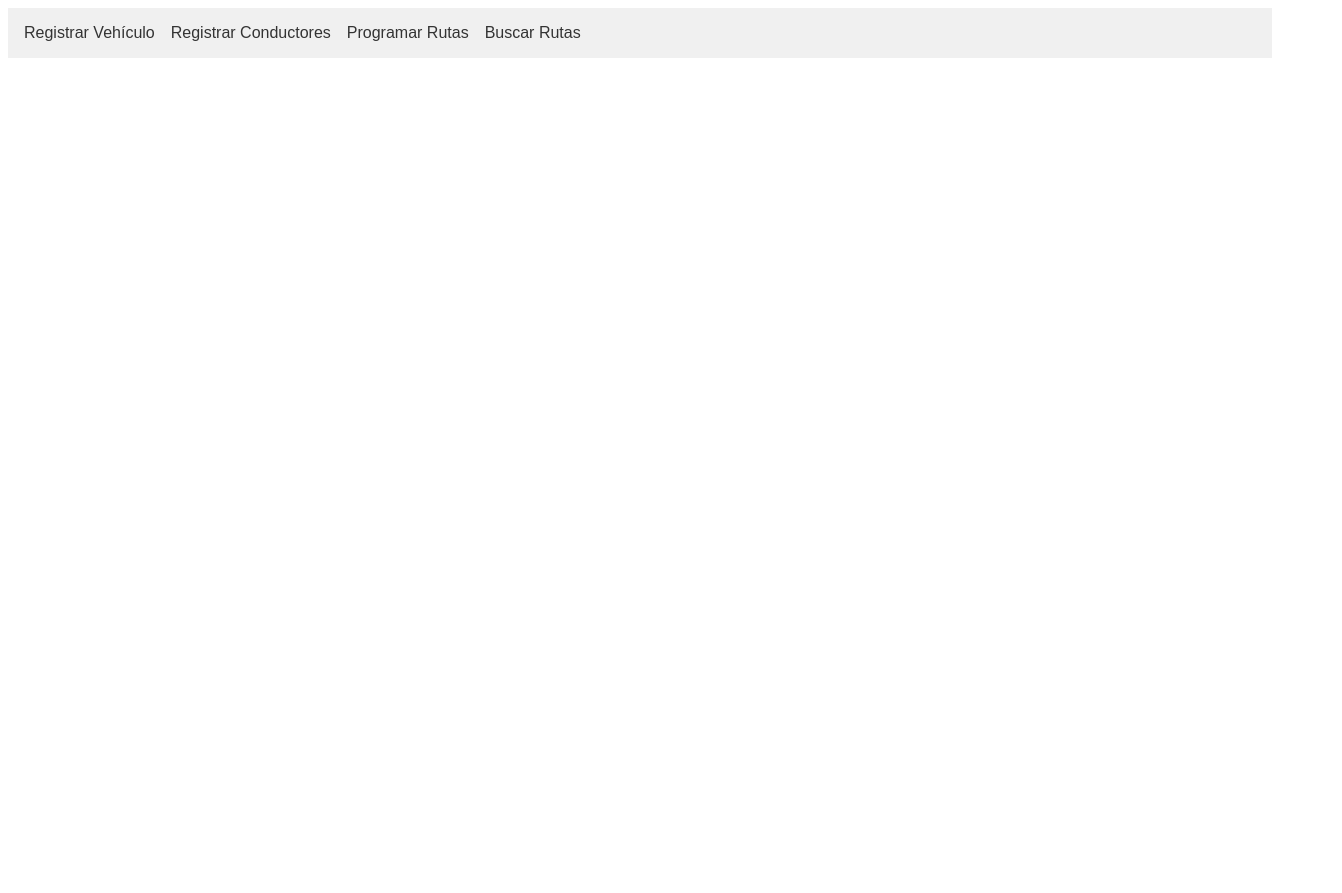
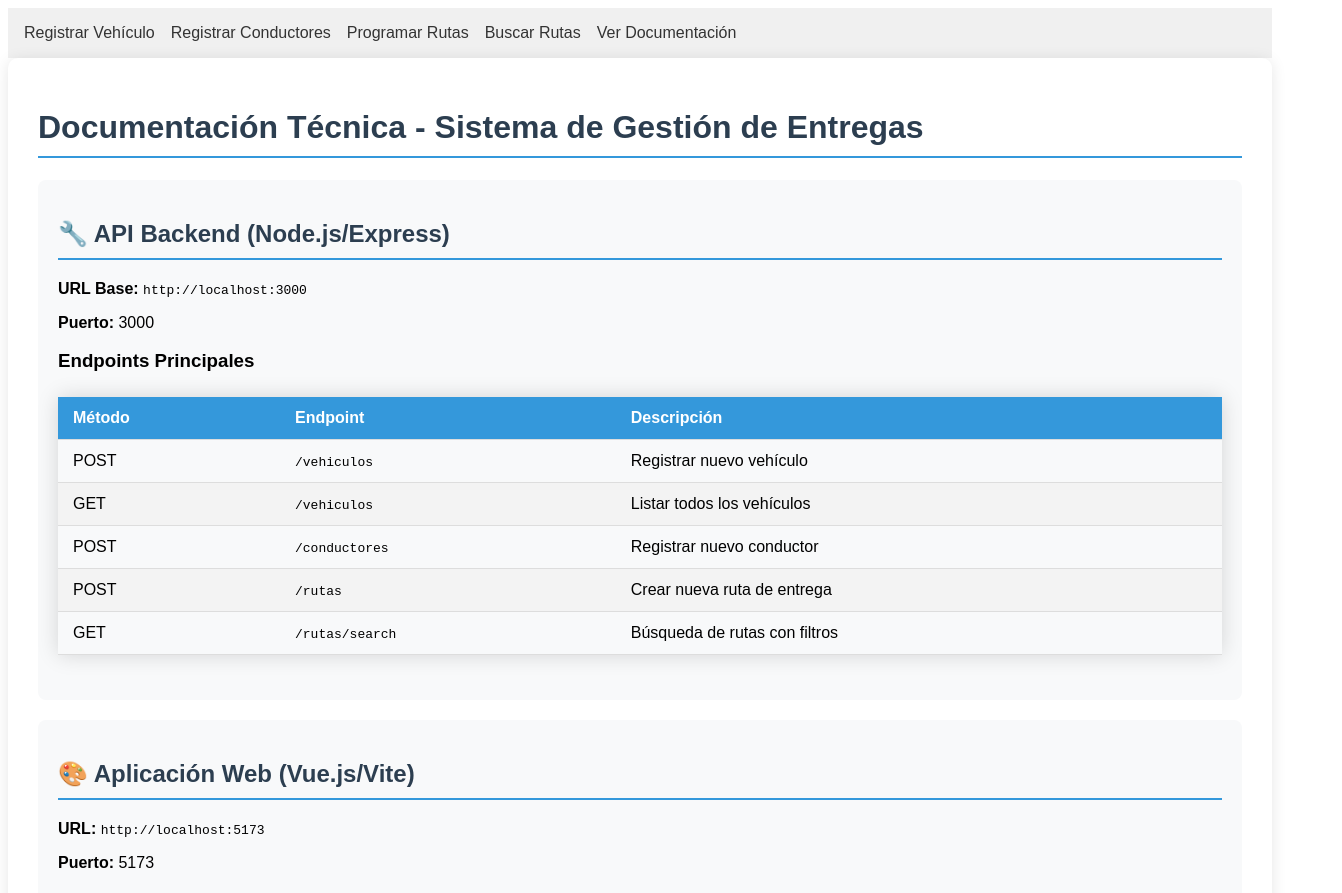
Before and after one commit to D-LozanoC/package-delivery, a Vue app in the folder client/: page /docs in a window 1280 px wide. Shown: the top 893 px of the page, 1342 px wide, since content can reach past the window. Before the commit the page ends 800 px from the top, so only its background shows below. Built offline with nearby package versions, Linux system fonts and the light colour scheme.

Commit message:
feat: add documentation view and update navigation for Delivery System

```diff
--- a/client/src/App.vue
+++ b/client/src/App.vue
@@ -5,6 +5,7 @@
       <router-link to="/conductores">Registrar Conductores</router-link>
       <router-link to="/rutas/crear">Programar Rutas</router-link>
       <router-link to="/rutas">Buscar Rutas</router-link>
+      <router-link to="/docs">Ver Documentación</router-link>
     </nav>
   </header>
   <main>
--- a/client/src/router/index.ts
+++ b/client/src/router/index.ts
@@ -5,6 +5,7 @@ import ConductoresView from '../views/ConductoresView.vue';
 import RutasCreateView from '../views/RutasCreateView.vue';
 import RutasSearchView from '../views/RutasSearchView.vue';
 import RutaDetailsView from '../views/RutaDetailsView.vue';
+import DocsView from '../views/DocsView.vue';
 
 const router = createRouter({
     history: createWebHistory(import.meta.env.BASE_URL),
@@ -33,6 +34,11 @@ const router = createRouter({
             path: '/rutas/:id',
             name: 'ruta-details',
             component: RutaDetailsView
+        },
+        {
+            path: '/docs',
+            name: 'docs',
+            component: DocsView
         }
     ],
 });
--- /dev/null
+++ b/client/src/views/DocsView.vue
@@ -0,0 +1,158 @@
+<template>
+    <div class="container">
+        <h1>Documentación Técnica - Sistema de Gestión de Entregas</h1>
+
+        <section class="service-card">
+            <h2>🔧 API Backend (Node.js/Express)</h2>
+            <p><strong>URL Base:</strong> <code>http://localhost:3000</code></p>
+            <p><strong>Puerto:</strong> 3000</p>
+
+            <h3>Endpoints Principales</h3>
+            <table>
+                <thead>
+                    <tr>
+                        <th>Método</th>
+                        <th>Endpoint</th>
+                        <th>Descripción</th>
+                    </tr>
+                </thead>
+                <tbody>
+                    <tr v-for="endpoint in backendEndpoints" :key="endpoint.endpoint">
+                        <td>{{ endpoint.method }}</td>
+                        <td><code>{{ endpoint.endpoint }}</code></td>
+                        <td>{{ endpoint.description }}</td>
+                    </tr>
+                </tbody>
+            </table>
+        </section>
+
+        <section class="service-card">
+            <h2>🎨 Aplicación Web (Vue.js/Vite)</h2>
+            <p><strong>URL:</strong> <code>http://localhost:5173</code></p>
+            <p><strong>Puerto:</strong> 5173</p>
+
+            <h3>Rutas Principales</h3>
+            <table>
+                <thead>
+                    <tr>
+                        <th>Ruta</th>
+                        <th>Descripción</th>
+                    </tr>
+                </thead>
+                <tbody>
+                    <tr v-for="route in frontendRoutes" :key="route.path">
+                        <td><code>{{ route.path }}</code></td>
+                        <td>{{ route.description }}</td>
+                    </tr>
+                </tbody>
+            </table>
+        </section>
+
+        <section class="service-card">
+            <h2>🌍 Servicios Externos</h2>
+            <h3>Open Source Routing Machine (OSRM)</h3>
+            <p><strong>URL:</strong> <code>https://router.project-osrm.org</code></p>
+            <ul>
+                <li v-for="service in externalServices" :key="service.path">
+                    <code>{{ service.path }}</code> - {{ service.description }}
+                </li>
+            </ul>
+        </section>
+
+        <div class="diagram-placeholder">
+            <img src="../public/image.png" alt="Diagrama">
+            <p>Ejemplo de espacio para diagrama de componentes</p>
+        </div>
+    </div>
+</template>
+
+<script>
+export default {
+    data() {
+        return {
+            backendEndpoints: [
+                { method: 'POST', endpoint: '/vehiculos', description: 'Registrar nuevo vehículo' },
+                { method: 'GET', endpoint: '/vehiculos', description: 'Listar todos los vehículos' },
+                { method: 'POST', endpoint: '/conductores', description: 'Registrar nuevo conductor' },
+                { method: 'POST', endpoint: '/rutas', description: 'Crear nueva ruta de entrega' },
+                { method: 'GET', endpoint: '/rutas/search', description: 'Búsqueda de rutas con filtros' }
+            ],
+            frontendRoutes: [
+                { path: '/rutas/crear', description: 'Creación de rutas con mapa interactivo' },
+                { path: '/rutas', description: 'Búsqueda y listado de rutas' },
+                { path: '/rutas/{id}', description: 'Detalle de ruta con visualización de mapa' },
+                { path: '/informes', description: 'Generación de reportes estadísticos' }
+            ],
+            externalServices: [
+                { path: '/route/v1/driving/', description: 'Cálculo de rutas' },
+                { path: '/trip/v1/driving/', description: 'Optimización de entregas' },
+                { path: '/reverse', description: 'Geocodificación inversa' }
+            ]
+        };
+    }
+};
+</script>
+
+<style scoped>
+body {
+    font-family: 'Segoe UI', Tahoma, Geneva, Verdana, sans-serif;
+    line-height: 1.6;
+    max-width: 1200px;
+    margin: 0 auto;
+    padding: 20px;
+    background-color: #f8f9fa;
+}
+
+.container {
+    background: white;
+    padding: 30px;
+    border-radius: 10px;
+    box-shadow: 0 2px 15px rgba(0, 0, 0, 0.1);
+}
+
+h1,
+h2 {
+    color: #2c3e50;
+    border-bottom: 2px solid #3498db;
+    padding-bottom: 10px;
+}
+
+.service-card {
+    background: #f8f9fa;
+    border-radius: 8px;
+    padding: 20px;
+    margin: 20px 0;
+}
+
+table {
+    width: 100%;
+    border-collapse: collapse;
+    margin: 25px 0;
+    box-shadow: 0 0 20px rgba(0, 0, 0, 0.15);
+}
+
+th,
+td {
+    padding: 12px 15px;
+    text-align: left;
+    border-bottom: 1px solid #dddddd;
+}
+
+th {
+    background-color: #3498db;
+    color: white;
+}
+
+tr:nth-of-type(even) {
+    background-color: #f3f3f3;
+}
+
+.diagram-placeholder {
+    background: #e9ecef;
+    border: 2px dashed #6c757d;
+    padding: 20px;
+    text-align: center;
+    margin: 30px 0;
+    border-radius: 8px;
+}
+</style>
```
Also changed, not shown: client/src/public/image.png (added), 1 other file (tests, documents, lock files or other folders).
